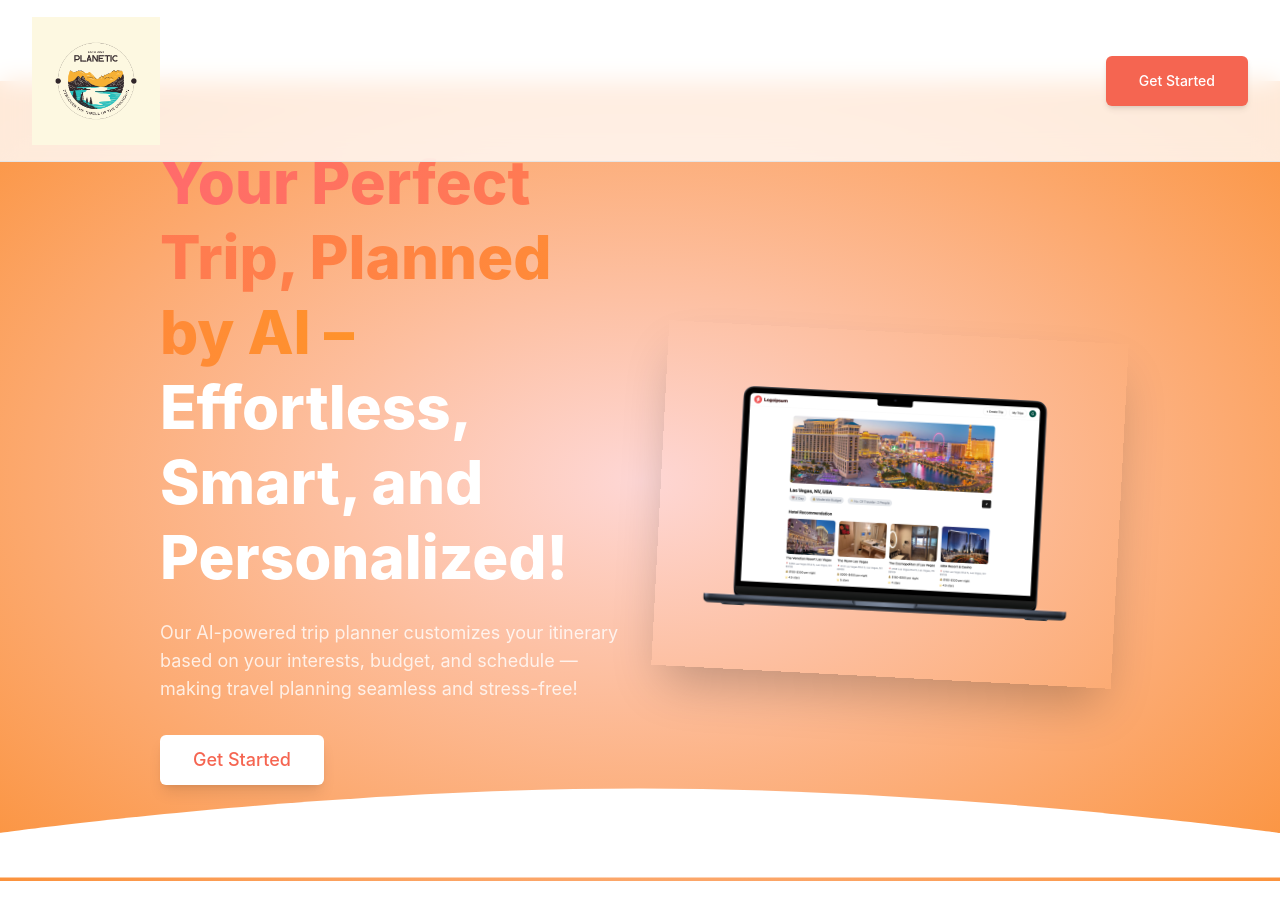
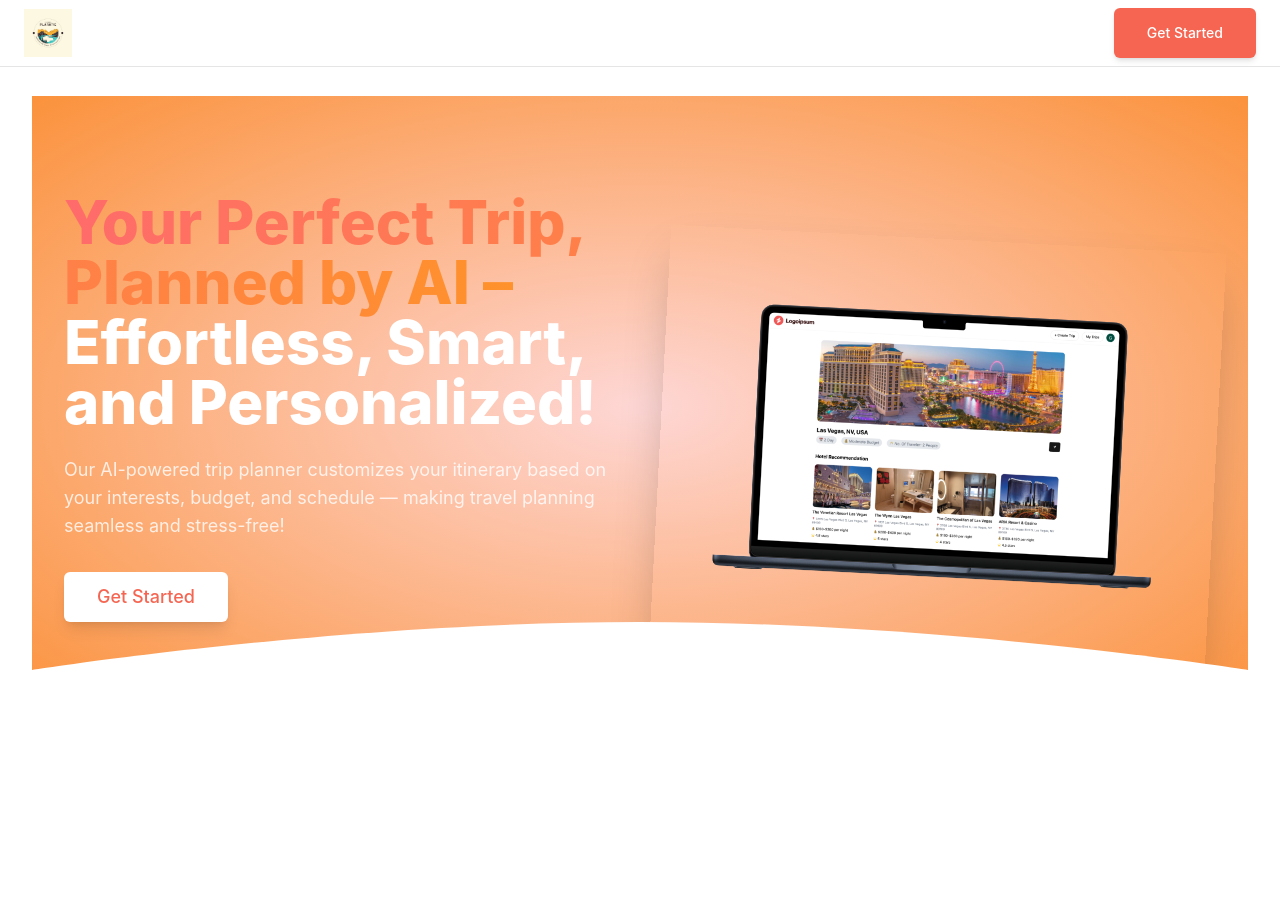
Before and after one commit to Satishmirjan/planetic, a React (Vite) app: page / in a window 1280 px wide. Shown: the top 920 px of the page. Before the commit the page ends 881 px from the top, so only its background shows below. Built offline with nearby package versions, Linux system fonts and the light colour scheme; no server answers.

Commit message:
fix: re-added backend and frontend as regular folders

```diff
--- a/src/App.jsx
+++ b/src/App.jsx
@@ -3,12 +3,12 @@ import { Button } from './components/ui/button.jsx';
 import Hero from './components/custom/Hero.jsx';
 
 function App() {
-  return (<>
-    {/* <div className="min-h-screen flex flex-col"> */}
-      <Hero />
-
-    {/* </div> */}
-    </>
+  return (
+    <div className="min-h-screen w-full">
+      <div className="container">
+        <Hero />
+      </div>
+    </div>
   );
 }
 
--- a/src/components/custom/Header.jsx
+++ b/src/components/custom/Header.jsx
@@ -39,21 +39,21 @@ function Header() {
   });
 
   return (
-    <div className='p-4 flex justify-between items-center px-8 bg-white/80 backdrop-blur-md sticky top-0 z-50 border-b'>
+    <div className='fixed w-full p-2 flex justify-between items-center px-6 bg-white/80 backdrop-blur-md z-50 border-b'>
     <a href="/" className='flex items-center gap-2 hover:scale-105 transition-transform'>
   <img
     src='/Planetic.png'
     alt="Logo"
-     className="h-32 w-auto"  />
+     className="h-12 w-auto"  />
 </a>
 
       {user ? (
-        <div className="flex items-center gap-6">
-          <a href="/trip" className="text-sm font-semibold text-[#f56551] hover:text-[#e55341] transition-colors px-4 py-2 rounded-lg bg-orange-50">
+        <div className="flex items-center gap-4">
+          <a href="/trip" className="text-sm font-semibold text-[#f56551] hover:text-[#e55341] transition-colors px-3 py-1.5 rounded-lg bg-orange-50">
             Create Trip
           </a>
           <a href="/my-trips">
-            <Button className="bg-[#f56551] hover:bg-[#e55341] text-white shadow-md">
+            <Button className="bg-[#f56551] hover:bg-[#e55341] text-white shadow-md py-1.5">
               My Trips
             </Button>
           </a>
@@ -62,7 +62,7 @@ function Header() {
               <img
                 src={user?.picture}
                 alt="User"
-                className="w-12 h-12 rounded-full border-2 border-white shadow-lg hover:shadow-xl transition-shadow"
+                className="w-8 h-8 rounded-full border-2 border-white shadow-lg hover:shadow-xl transition-shadow"
               />
             </PopoverTrigger>
             <PopoverContent className='w-48 p-2 text-center'>
--- a/src/components/custom/Hero.jsx
+++ b/src/components/custom/Hero.jsx
@@ -4,30 +4,30 @@ import { Link } from 'react-router-dom';
 
 function Hero() {
   return (
-    <div className="relative overflow-hidden" style={{ background: 'radial-gradient(ellipse at center, #FED7D5 0%, #FB923C 100%)' }}>
-      <div className='flex flex-col md:flex-row items-center justify-between mx-6 md:mx-24 lg:mx-40 pt-16 pb-24 gap-10'>
-        <div className='flex-1 text-center md:text-left'>
-          <h1 className='font-extrabold text-[36px] md:text-[52px] lg:text-[60px] leading-tight mb-6 text-white'>
+    <div className="relative overflow-hidden w-full" style={{ background: 'radial-gradient(ellipse at center, #FED7D5 0%, #FB923C 100%)' }}>
+      <div className='flex flex-col md:flex-row items-center justify-between px-4 sm:px-6 lg:px-8 py-16 md:py-24 gap-8 md:gap-10'>
+        <div className='flex-1 text-center md:text-left max-w-2xl mx-auto md:mx-0'>
+          <h1 className='font-extrabold text-3xl sm:text-4xl md:text-5xl lg:text-6xl leading-tight mb-6 text-white'>
             <span className='bg-gradient-to-r from-[#FF6B6B] to-[#FF922B] text-transparent bg-clip-text'>
               Your Perfect Trip, Planned by AI –
             </span><br />
             Effortless, Smart, and Personalized!
           </h1>
-          <p className='text-lg text-white/80 mb-8 max-w-xl mx-auto md:mx-0'>
+          <p className='text-base sm:text-lg text-white/80 mb-8'>
             Our AI-powered trip planner customizes your itinerary based on your interests, budget, and schedule — making travel planning seamless and stress-free!
           </p>
           <Link to="/trip">
-            <Button className="bg-white hover:bg-gray-100 text-[#f56551] px-8 py-6 text-lg shadow-lg hover:shadow-xl transition-all duration-300">
+            <Button className="bg-white hover:bg-gray-100 text-[#f56551] px-6 sm:px-8 py-4 sm:py-6 text-base sm:text-lg shadow-lg hover:shadow-xl transition-all duration-300">
               Get Started
             </Button>
           </Link>
         </div>
 
-        <div className='flex-1'>
+        <div className='flex-1 w-full max-w-xl mx-auto md:mx-0'>
           <img
             src="/landing.png"
             alt="AI Trip Planner"
-            className="w-full max-w-2xl mx-auto md:mx-0 shadow-2xl transform rotate-3 translate-y-10 hover:rotate-2 transition-transform duration-300"
+            className="w-full h-auto object-contain shadow-2xl transform rotate-3 translate-y-10 hover:rotate-2 transition-transform duration-300"
           />
         </div>
       </div>
@@ -38,7 +38,8 @@ function Hero() {
           viewBox="0 0 1440 100"
           fill="none"
           xmlns="http://www.w3.org/2000/svg"
-          className="w-full h-24"
+          className="w-full h-16 sm:h-24"
+          preserveAspectRatio="none"
         >
           <path
             d="M0 50C0 50 360 0 720 0C1080 0 1440 50 1440 50V100H0V50Z"
--- a/src/create-trip/index.jsx
+++ b/src/create-trip/index.jsx
@@ -134,9 +134,9 @@ function CreateTrip() {
 
 
   return (
-    <div className="py-10 md:py-16" style={{ background: 'radial-gradient(ellipse at center, #FED7D5 0%, #FB923C 100%)' }}>
+    <div className="min-h-screen" style={{ background: 'radial-gradient(ellipse at center, #FED7D5 0%, #FB923C 100%)' }}>
       <div className="bg-white rounded-3xl shadow-2xl p-6 md:p-12 max-w-4xl mx-4 md:mx-auto">
-        <div className="text-center mb-12">
+        <div className="text-center mb-6">
           <h2 className="font-black text-4xl md:text-5xl bg-gradient-to-r from-[#f56551] to-[#ff922b] bg-clip-text text-transparent mb-4">
             Plan Your Perfect Trip
           </h2>
--- a/src/index.css
+++ b/src/index.css
@@ -29,17 +29,10 @@ a:hover {
 
 body {
   margin: 0;
-  display: flex;
-  place-items: center;
   min-width: 320px;
   min-height: 100vh;
-}
-body {
-  display: flex;
-  justify-content: center;  /* Horizontal centering */
-  align-items: center;      /* Vertical centering */
-  height: 100vh;            /* Full viewport height */
-  margin: 0;
+  width: 100%;
+  overflow-x: hidden;
 }
 
 
@@ -141,6 +134,9 @@ button:focus-visible {
     @apply border-border;
   }
   body {
-    @apply bg-background text-foreground;
+    @apply bg-background text-foreground w-full;
+  }
+  .container {
+    @apply w-full max-w-7xl mx-auto px-4 sm:px-6 lg:px-8;
   }
 }
--- a/src/main.jsx
+++ b/src/main.jsx
@@ -36,9 +36,13 @@ const router = createBrowserRouter([
 createRoot(document.getElementById('root')).render(
   <StrictMode>
     <GoogleOAuthProvider clientId={CLIENT_ID}>
-      <Header />
-      <Toaster />
-      <RouterProvider router={router} />
+      <div className="min-h-screen flex flex-col">
+        <Header />
+        <main className="flex-1 pt-24 pb-8">
+          <Toaster />
+          <RouterProvider router={router} />
+        </main>
+      </div>
     </GoogleOAuthProvider>
   </StrictMode>
 );
--- a/src/my-trips/index.jsx
+++ b/src/my-trips/index.jsx
@@ -1,5 +1,3 @@
-
-
 import { getDocs, query, collection, where } from 'firebase/firestore';
 import React, { useEffect, useState } from 'react';
 import { useNavigate } from 'react-router-dom';
@@ -7,10 +5,6 @@ import { db } from '../service/firebaseConfig';
 import UserTripsCardItem from './components/UserTripCardItem';
 
 function MyTrips() {
-
-
-
-
   const navigate = useNavigate();
   const [trips, setTrips] = useState([]); // ✅ State to store trips
 
@@ -46,56 +40,21 @@ function MyTrips() {
   };
 
   return (
-    <div className="p-6">
-      <h1 className="text-2xl font-bold mb-4">My Trip History</h1>
+    <div className="min-h-screen pt-20" style={{ background: 'radial-gradient(ellipse at center, #FED7D5 0%, #FB923C 100%)' }}>
+      <div className="max-w-6xl mx-auto px-4 md:px-8">
+        <h1 className="text-3xl font-bold mb-6 text-white">My Trip History</h1>
         {trips.length === 0 ? (
-        <p>No trips found.</p>
+          <div className="bg-white rounded-2xl p-8 text-center">
+            <p className="text-gray-600">No trips found.</p>
+          </div>
         ) : (
-        <div className="space-y-6">
+          <div className="grid grid-cols-1 md:grid-cols-2 lg:grid-cols-3 gap-6">
             {trips.map((trip) => (
-            // <div key={trip.id} className="border p-4 rounded-lg shadow-md">
-            //   <h2 className="text-xl font-semibold">{trip.TripData.tripName}</h2>
-
-            //   <p><strong>Budget:</strong> {trip.TripData.budget}</p>
-            //   <p><strong>Travelers:</strong> {trip.TripData.travelers}</p>
-
-            //   {/* Hotels List */}
-            //   <h3 className="text-lg font-semibold mt-2">Hotels</h3>
-            //   <ul className="list-disc pl-5">
-            //     {trip.TripData.hotels.map((hotel, index) => (
-            //       <li key={index}>
-            //         <img src="./animal.jpg" alt="" />
-            //         <strong>{hotel.hotelName}</strong> - {hotel.price} - {hotel.rating}⭐
-            //       </li>
-            //     ))}
-            //   </ul>
-
-            //   {/* Itinerary (FIXED) */}
-            //   <h3 className="text-lg font-semibold mt-2">Itinerary</h3>
-            //   {Object.keys(trip.TripData.itinerary).map((day, index) => (
-            //     <div key={index}>
-            //<h4 className="font-medium">{day.toUpperCase()}</h4>
-            //       <ul className="list-disc pl-5">
-
-            //         {trip.TripData.itinerary[day].map((activity, i) => (
-            //           <li key={i}>
-            //              <img src="./animal.jpg" alt="" />
-            //             <strong>{activity.placeName}</strong> - {activity.bestTimeToVisit}
-            //             <br />
-            //             <small>Rating: {activity.rating}⭐</small>
-            //           </li>
-            //         ))}
-            //       </ul>
-            //     </div>
-            //   ))}
-            // </div>
-
               <UserTripsCardItem key={trip.id} trip={trip} />
-
-
             ))}
           </div>
         )}
+      </div>
     </div>
   );
 }
--- a/src/view-trip/[tripId]/index.jsx
+++ b/src/view-trip/[tripId]/index.jsx
@@ -34,11 +34,11 @@ function ViewTrip() {
 
   return (
     <div className="min-h-screen" style={{ background: 'radial-gradient(ellipse at center, #FED7D5 0%, #FB923C 100%)' }}>
-      <div className="max-w-6xl mx-auto px-4 md:px-8 py-20">
+      <div className="max-w-6xl mx-auto px-4 md:px-8">
         {trip ? (
-          <div className="space-y-8">
+          <div className="space-y-6">
             {/* Trip Header */}
-            <div className="bg-white rounded-3xl shadow-xl p-8 mb-12 border-2 border-orange-100">
+            <div className="bg-white rounded-3xl shadow-xl p-8 mb-6 border-2 border-orange-100">
               <h1 className="text-4xl md:text-5xl font-black bg-gradient-to-r from-[#f56551] to-[#ff922b] bg-clip-text text-transparent mb-4">
                 Your {trip?.userSelection?.noOfDays} Day Trip to {trip?.userSelection?.location?.label}
               </h1>
```
Lines whose indentation alone changed are shown as unchanged.
